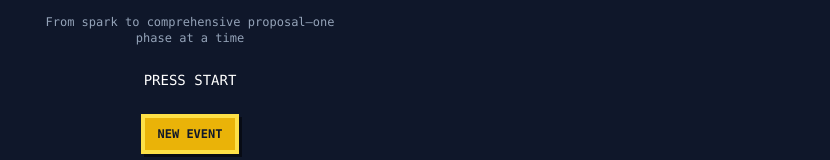
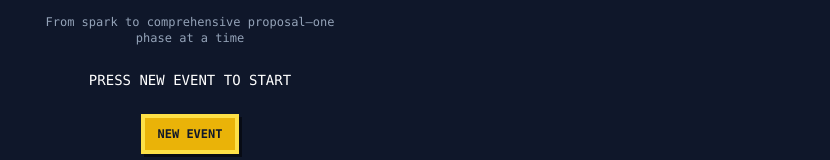
Before and after one commit to player2strat/seedai-event-planner, a React (Create React App) app: page / in a window 1280 px wide. Shown: the part 368-528 px from the top of the page, without its empty margins (450-1280 px from the left). Built offline with nearby package versions, Linux system fonts and the light colour scheme.

Commit message:
Update App.js

```diff
--- a/src/App.js
+++ b/src/App.js
@@ -475,7 +475,7 @@ export default function App() {
         <h1 className="text-5xl font-bold text-blue-400 mb-2" style={{ textShadow: '4px 4px 0 #1e3a8a' }}>SeedAI</h1>
         <h2 className="text-2xl text-yellow-400 mb-4" style={{ textShadow: '2px 2px 0 #92400e' }}>EVENT PLANNER</h2>
         <p className="text-slate-400 text-xs mb-6 max-w-xs mx-auto">From spark to comprehensive proposal—one phase at a time</p>
-        <div className={`text-white text-sm mb-6 ${blink ? '' : 'opacity-0'}`}>PRESS START</div>
+        <div className={`text-white text-sm mb-6 ${blink ? '' : 'opacity-0'}`}>PRESS NEW EVENT TO START</div>
         <div className="flex flex-col gap-2 items-center">
           <Btn onClick={() => { sound.play('start'); clearSave(); setScreen('character'); }} variant="warning">NEW EVENT</Btn>
           {hasSave && (
```
